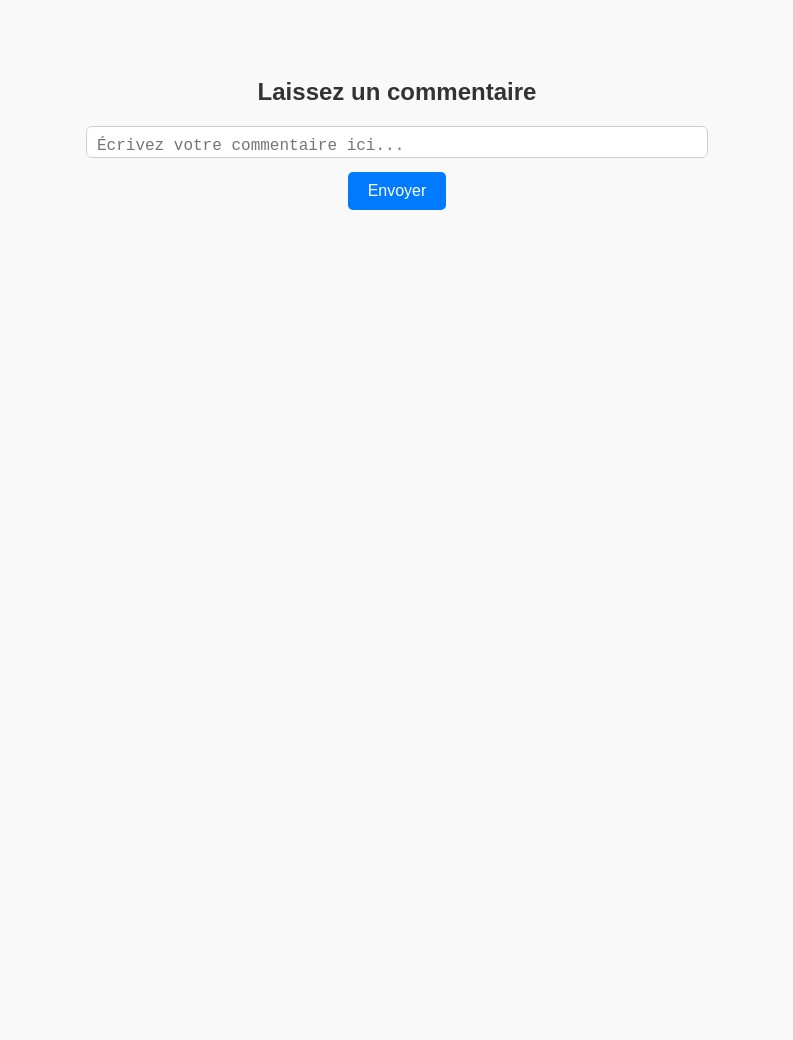
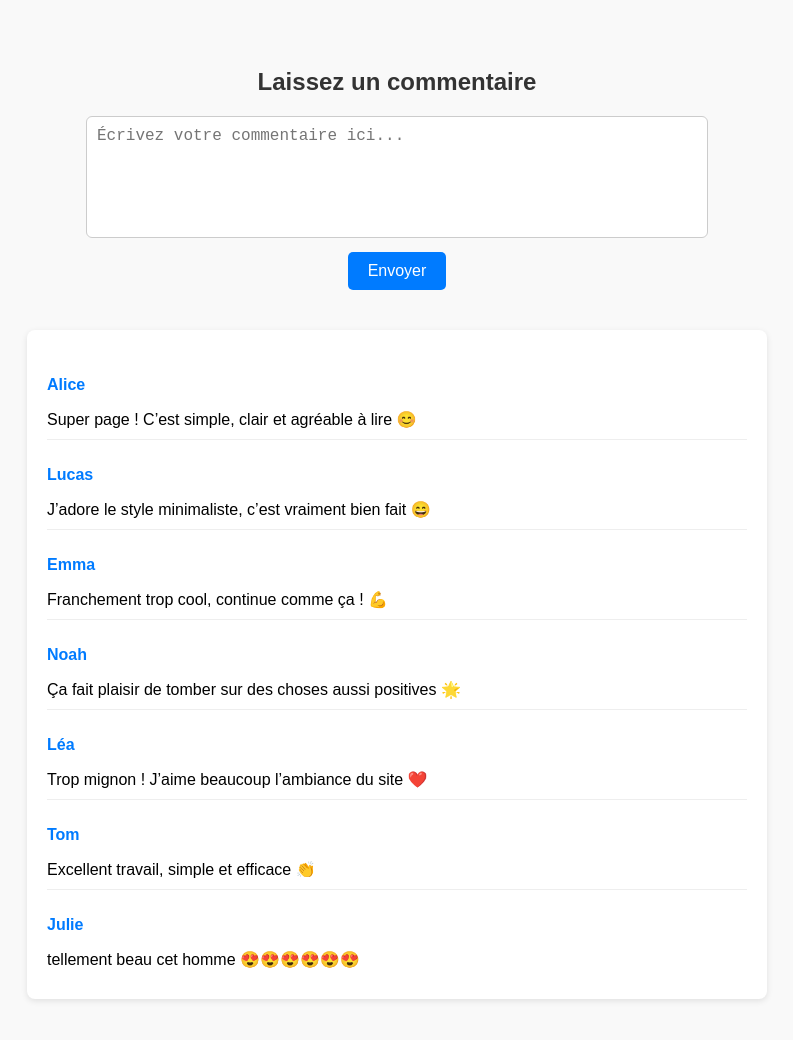
Before and after one commit to cerise08/Blog2, a plain HTML site: page commentaires.html in a window 1280 px wide. Shown: the whole page, without its empty margins (243-1036 px from the left). Before the commit the page ends 800 px from the top, so only its background shows below. Drawn offline with Linux system fonts and the light colour scheme.

Commit message:
commentaires de gens

```diff
--- a/commentaires.html
+++ b/commentaires.html
@@ -9,7 +9,7 @@
       font-family: Arial, sans-serif;
       background-color: #f9f9f9;
       text-align: center;
-      padding: 50px;
+      padding: 40px;
     }
     h2 {
       color: #333;
@@ -18,7 +18,7 @@
     textarea {
       width: 80%;
       max-width: 600px;
-      height: 10px;
+      height: 100px;
       padding: 10px;
       border: 1px solid #ccc;
       border-radius: 6px;
@@ -38,6 +38,31 @@
     button:hover {
       background-color: #0056b3;
     }
+    .comments {
+      margin-top: 40px;
+      max-width: 700px;
+      margin-left: auto;
+      margin-right: auto;
+      text-align: left;
+      background: white;
+      padding: 20px;
+      border-radius: 8px;
+      box-shadow: 0 2px 6px rgba(0,0,0,0.1);
+    }
+    .comment {
+      border-bottom: 1px solid #eee;
+      padding: 10px 0;
+    }
+    .comment:last-child {
+      border-bottom: none;
+    }
+    .author {
+      font-weight: bold;
+      color: #007BFF;
+    }
+    .message {
+      margin: 5px 0 0 0;
+    }
   </style>
 </head>
 <body>
@@ -47,5 +72,36 @@
     <textarea placeholder="Écrivez votre commentaire ici..."></textarea><br>
     <button type="submit">Envoyer</button>
   </form>
+
+  <div class="comments">
+    <div class="comment">
+      <p class="author">Alice</p>
+      <p class="message">Super page ! C’est simple, clair et agréable à lire 😊</p>
+    </div>
+    <div class="comment">
+      <p class="author">Lucas</p>
+      <p class="message">J’adore le style minimaliste, c’est vraiment bien fait 😄</p>
+    </div>
+    <div class="comment">
+      <p class="author">Emma</p>
+      <p class="message">Franchement trop cool, continue comme ça ! 💪</p>
+    </div>
+    <div class="comment">
+      <p class="author">Noah</p>
+      <p class="message">Ça fait plaisir de tomber sur des choses aussi positives 🌟</p>
+    </div>
+    <div class="comment">
+      <p class="author">Léa</p>
+      <p class="message">Trop mignon ! J’aime beaucoup l’ambiance du site ❤️</p>
+    </div>
+    <div class="comment">
+      <p class="author">Tom</p>
+      <p class="message">Excellent travail, simple et efficace 👏</p>
+    </div>
+    <div class="comment">
+        <p class="author">Julie</p>
+        <p class="message">tellement beau cet homme 😍😍😍😍😍😍</p>
+      </div>
+  </div>
 </body>
 </html>
```
